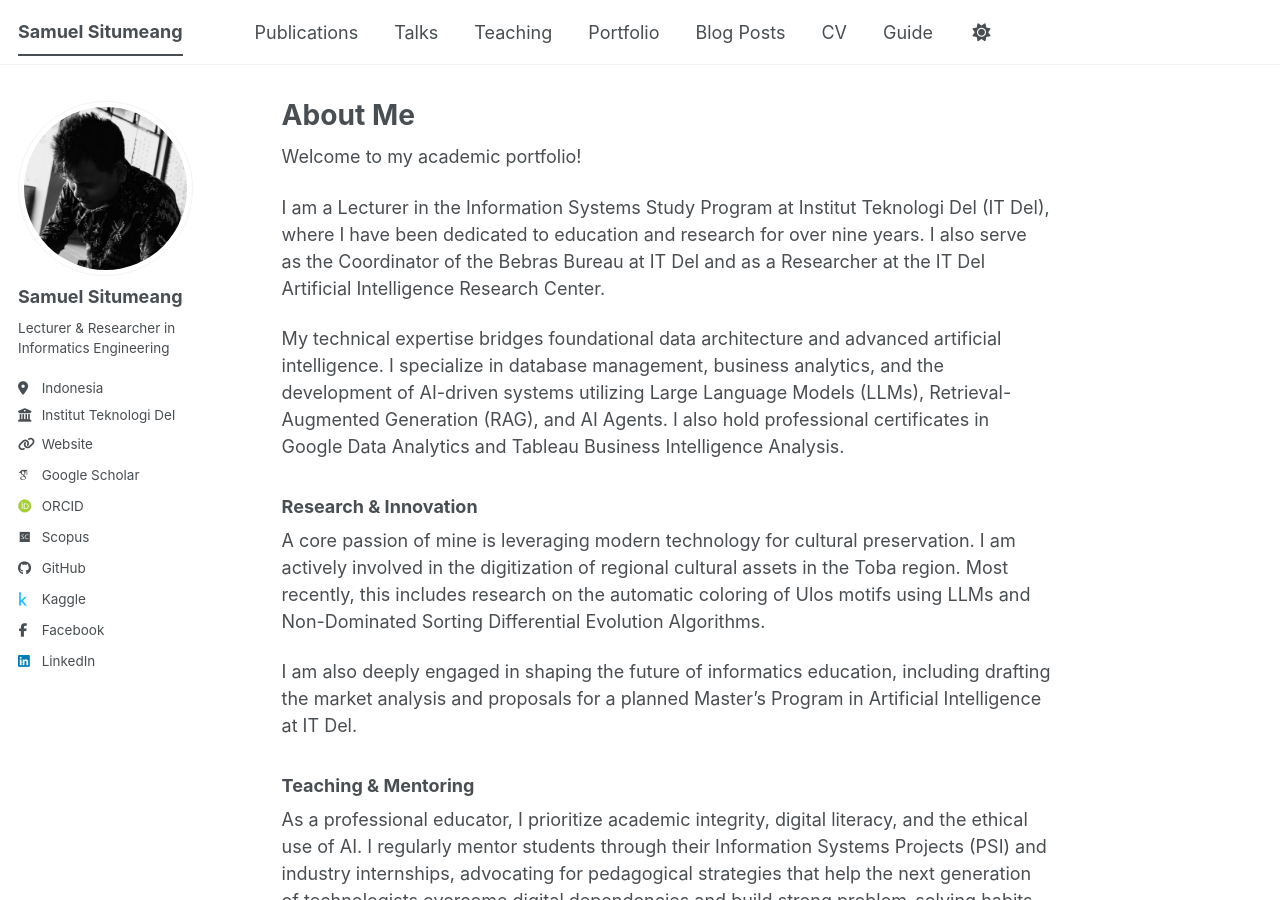
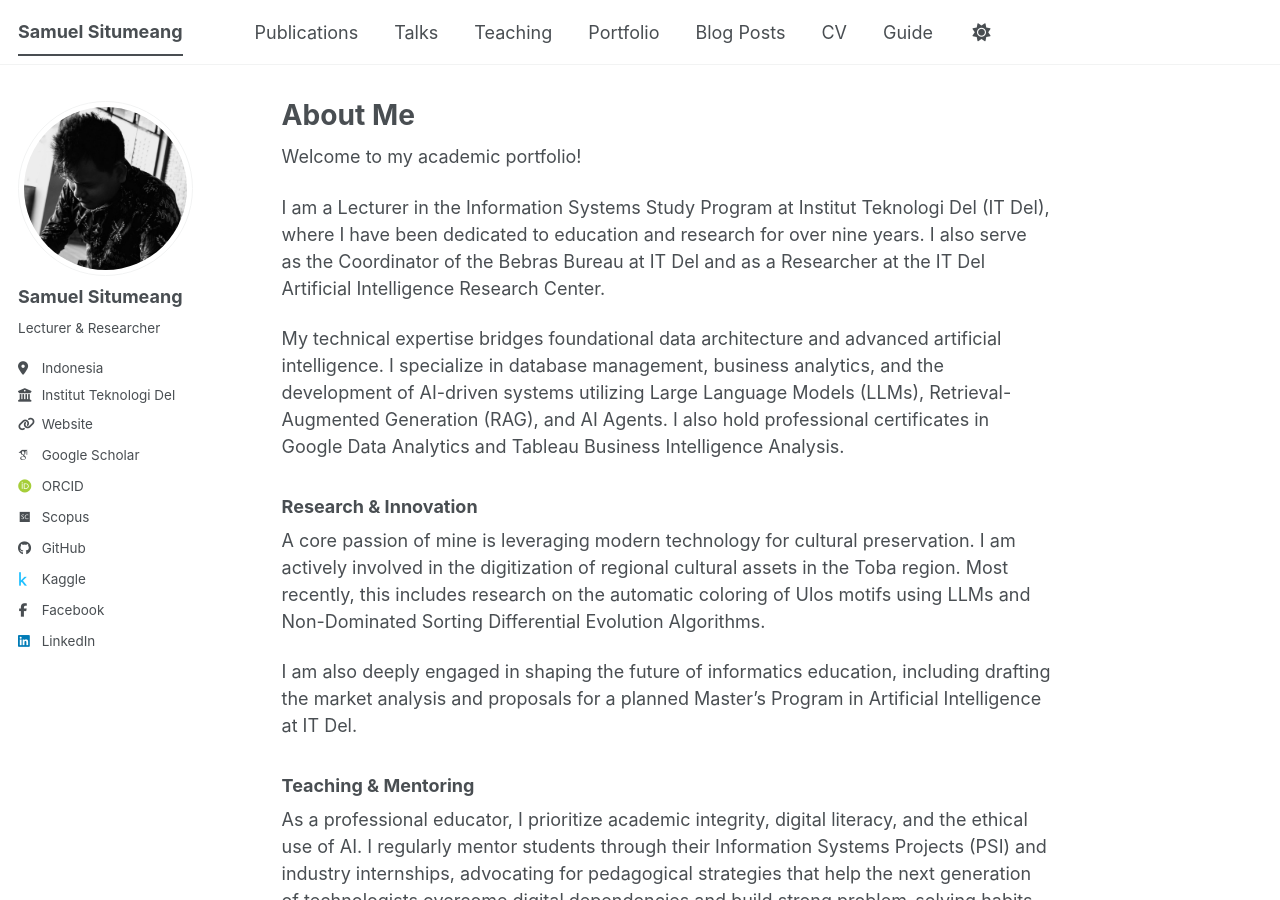
Before and after one commit to exemuel/exemuel.github.io, a Jekyll site: the page built from _pages/about.md, in a window 1280 px wide and 900 px high. Built offline with Jekyll 4.4.1, drawn with Linux system fonts in a browser that asks for light colours; some web fonts are replaced; a script bundle is joined from its source files by our own code; library files that are not in the unit come from our copies.

Commit message:
Update _config.yml

```diff
--- a/_config.yml
+++ b/_config.yml
@@ -24,7 +24,7 @@ author:
   # Biographic information
   avatar           : "profile.jpg"
   name             : "Samuel Situmeang"
-  bio              : "Lecturer & Researcher in Informatics Engineering"
+  bio              : "Lecturer & Researcher"
   location         : "Indonesia"
   employer         : "Institut Teknologi Del"
   uri              : "https://www.del.ac.id/?page_id=6943"
```
